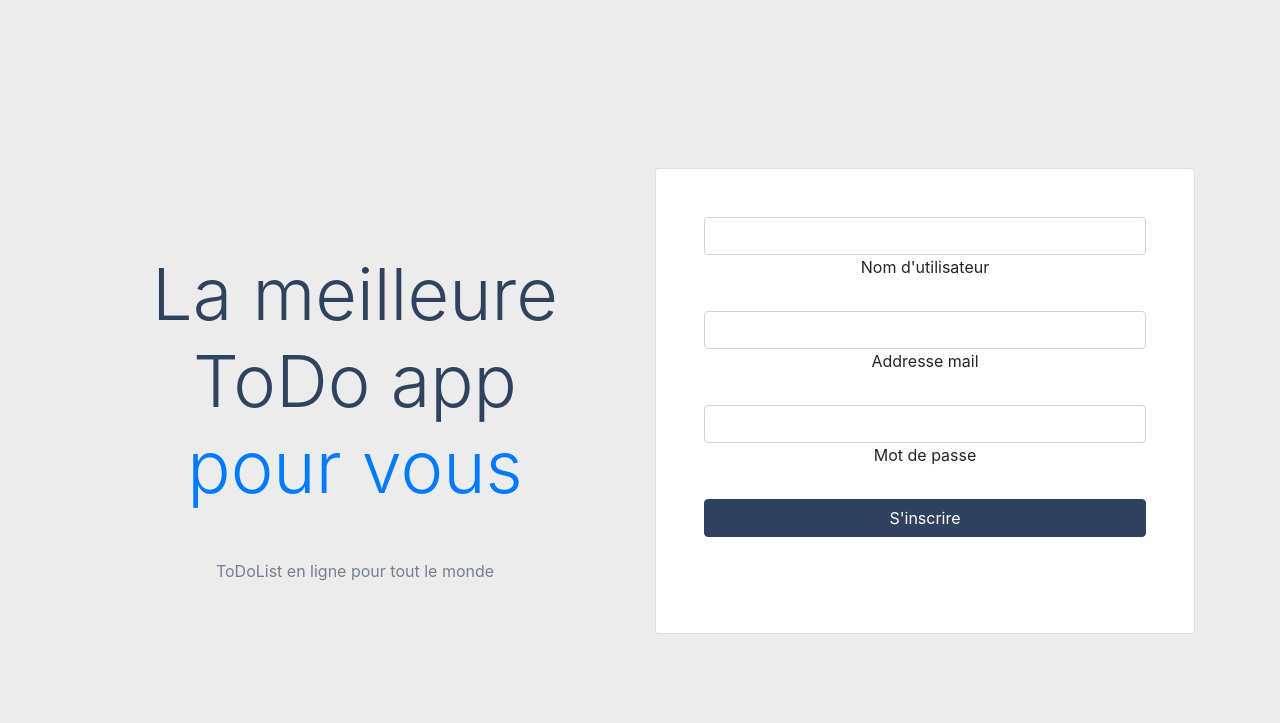
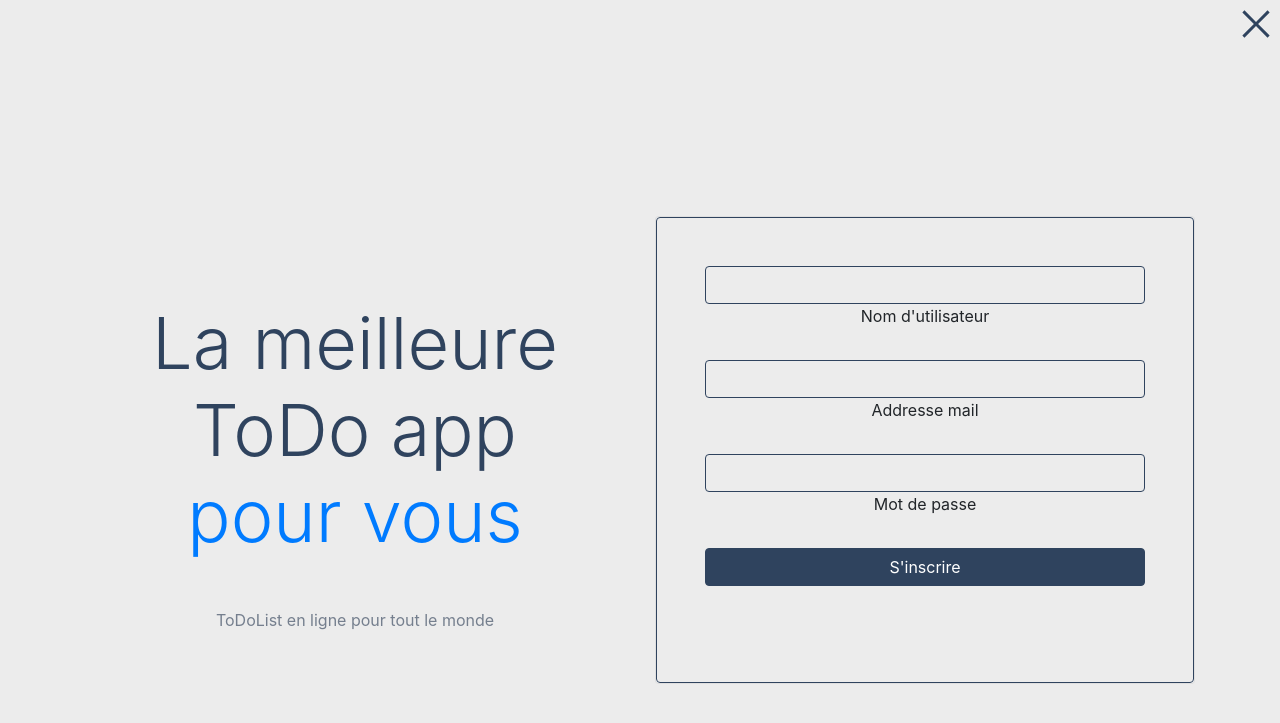
Before and after one commit to Jaxonce/todolist, a PHP site: page /view/inscription.php in a window 1280 px wide. Shown: the top 723 px of the page. Run offline with PHP 8.4, Linux system fonts and the light colour scheme.

Commit message:
suppression code inutile

```diff
--- a/model/ModelUser.php
+++ b/model/ModelUser.php
@@ -91,7 +91,7 @@ class ModelUser
         }
     }
 
-    public function addListePrive(int $id,String $nom) : void
+    public function addListePrive(int $id, String $nom) : void
     {
         global $dsn, $login, $mdp;
         $g = new ListeGateway(new Connection($dsn, $login, $mdp));
--- a/model/TaskGateway.php
+++ b/model/TaskGateway.php
@@ -76,7 +76,7 @@ class TaskGateway
 
     public function changeDone(int $idTask)
     {
-        $query = "UPDATE Task SET done = NOT done WHERE id = :id";
+        $query = "UPDATE Task SET fait = NOT fait WHERE id = :id";
         $parameters = [
             ":id" => [$idTask, PDO::PARAM_INT]
         ];
--- a/view/css/header.css
+++ b/view/css/header.css
@@ -214,7 +214,3 @@
     transform:rotate(-19deg);
     opacity:0.2;
 }
-
-.strikethrough:checked + .strikethrough-text {
-    text-decoration:line-through;
-}
--- a/view/inscription.php
+++ b/view/inscription.php
@@ -15,6 +15,11 @@
 
 
 <body style="background-color: #ececec!important;">
+    <div class="d-flex justify-content-end">
+        <a href="index.php">
+            <img src="./view/assets/close.svg" />
+        </a>
+    </div>
     <section class="mainSection" style="margin-top: 15vh;">
         <div class="px-4 py-5 px-md-5 text-center text-lg-start">
             <div class="container">
@@ -33,23 +38,23 @@
 
                     <div class="col-lg-6 mb-5 mb-lg-0">
                         <div class="card">
-                            <div class="card-body py-5 px-md-5">
+                            <div class="card-body py-5 px-md-5" style="background-color: #ececec!important; border: 1px solid #2f435e!important; border-radius: 0.25em">
 
-                                <form method="post" action="?action=inscriptionUser">
+                                <form method="post" action="?action=inscriptionUser" style="background-color: #ececec!important; border-color:#2f435e!important">
                                     <div class="form-outline mb-4">
                                         <div class="form-outline">
-                                            <input type="text" id="form3Example1" name="username" class="form-control" required />
+                                            <input type="text" id="form3Example1" name="username" class="form-control" required style="background-color: #ececec!important; border-color:#2f435e"/>
                                             <label class="form-label" for="form3Example1">Nom d'utilisateur</label>
                                         </div>
                                     </div>
 
                                     <div class="form-outline mb-4">
-                                        <input id="email" class="form-control" name="email" type="email" required />
+                                        <input id="email" class="form-control" name="email" type="email" required style="background-color: #ececec!important; border-color:#2f435e"/>
                                         <label class="form-label" for="email">Addresse mail</label>
                                     </div>
 
                                     <div class="form-outline mb-4">
-                                        <input id="password" class="form-control" name="password" type="password" required />
+                                        <input id="password" class="form-control" name="password" type="password" required style="background-color: #ececec!important; border-color:#2f435e"/>
                                         <label class="form-label" for="password">Mot de passe</label>
                                     </div>
 
```
Also changed, not shown: model/Model.php (+0 -31 lines), view/connexion.php (+13 -4 lines), view/css/style.css (+10 -1 lines), view/vueListe.php (+13 -29 lines), view/assets/bin_empty.svg, view/assets/bin_fill.svg, view/assets/close.svg (added), 2 other files.
